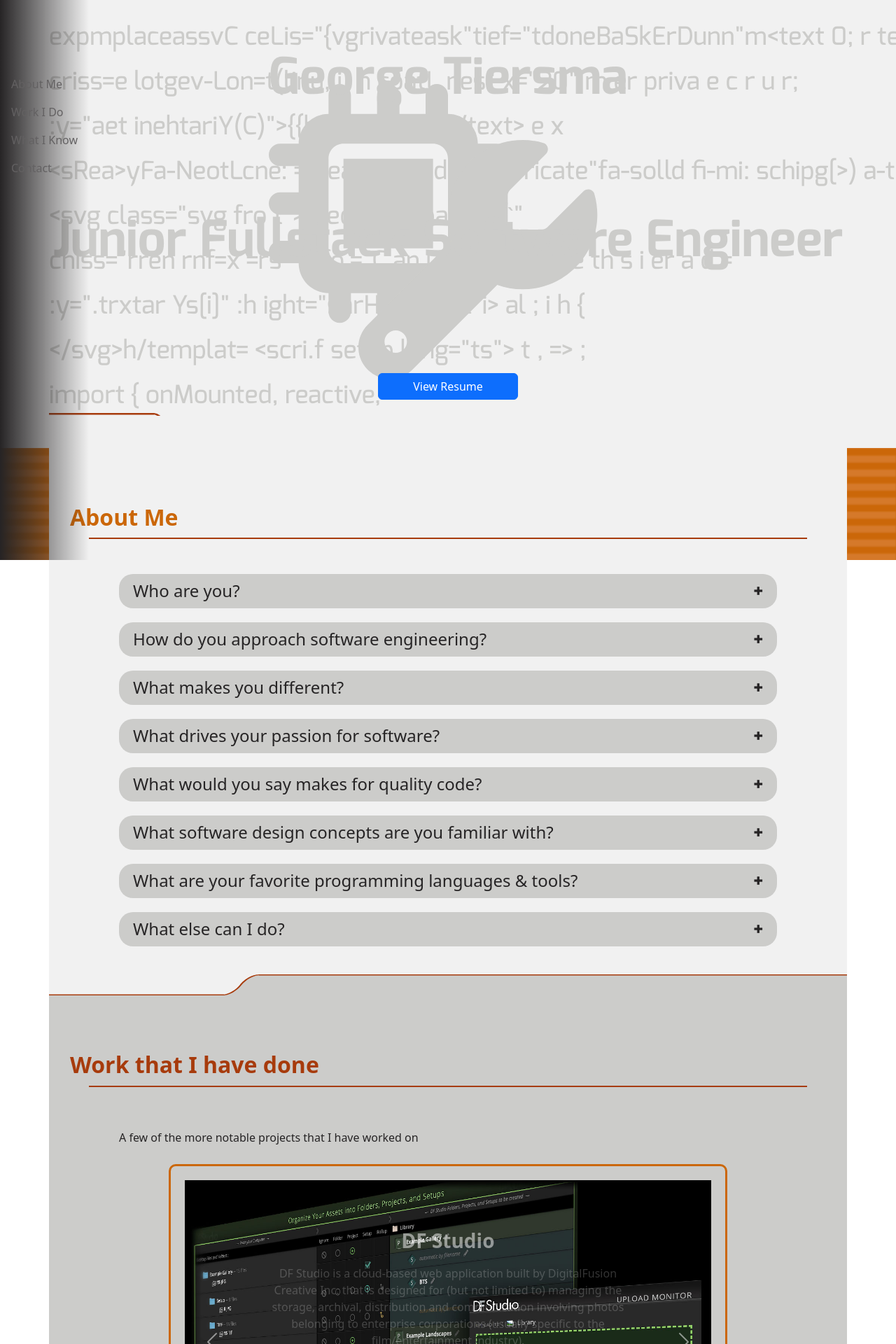
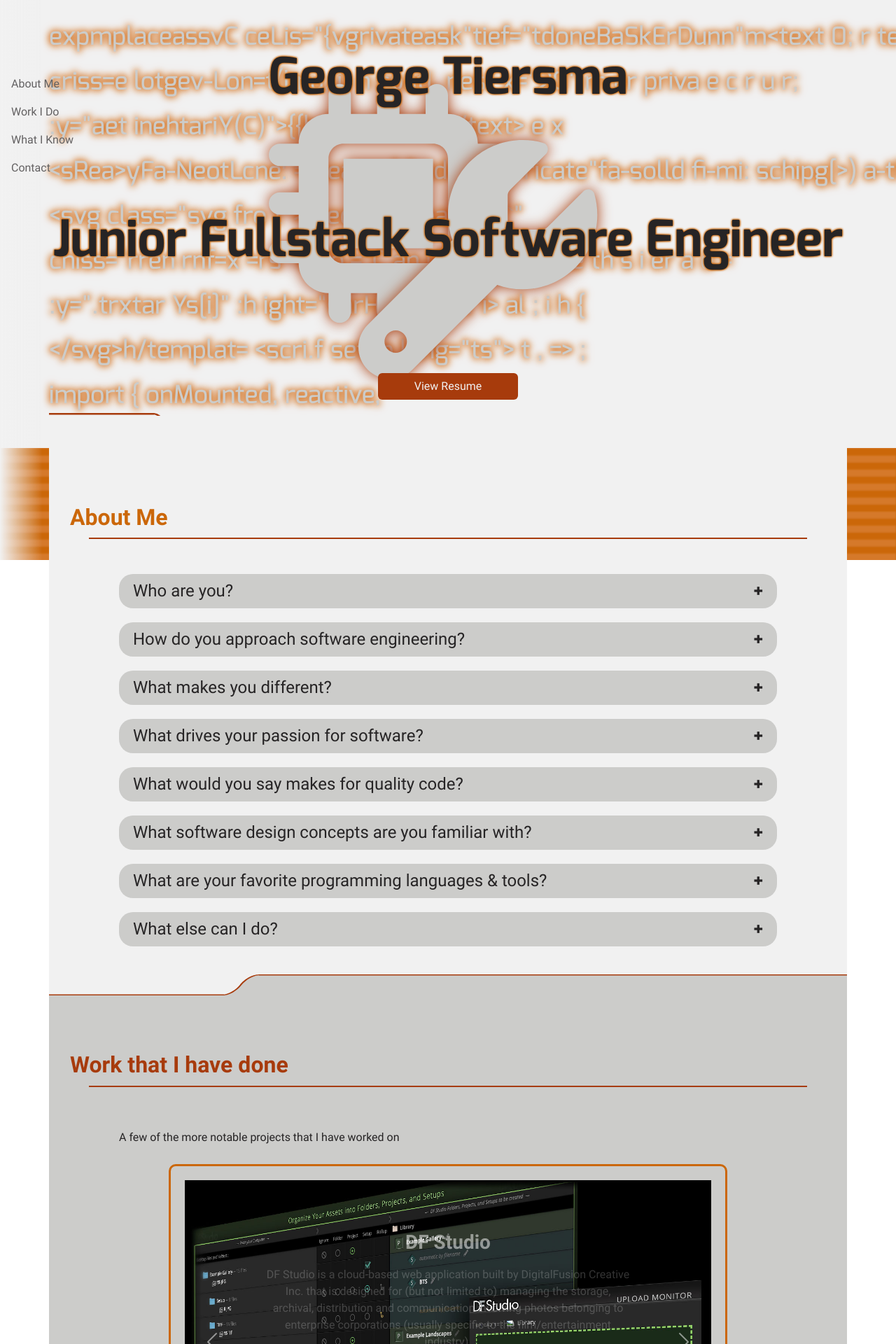
Before and after one commit to gtiersma/gtiersma.github.io, a Vue app: page / in a window 1280 px wide. Shown: the top 1920 px of the page at 70% size. Built offline with nearby package versions, Linux system fonts and the light colour scheme; what vue-tippy would draw is missing.

Commit message:
Added shading
- Also improved the side nav

- Also imported a primary font

- Also created the button style

```diff
--- a/src/App.vue
+++ b/src/App.vue
@@ -47,7 +47,7 @@ onMounted(() => widthWatcher.start())
     left: 0;
     padding-top: 100px;
     height: 100%;
-    background-image: linear-gradient(90deg, #262425, transparent);
+    background-image: linear-gradient(90deg, #f1f1f1, transparent, transparent);
   }
 
   .container {
--- a/src/assets/base.css
+++ b/src/assets/base.css
@@ -9,3 +9,15 @@
   src: local("ExoBd"),
     url(./ExoBold.otf) format("truetype");
 }
+
+@font-face {
+  font-family: "RobotoMd";
+  src: local("RobotoMd"),
+    url(./RobotoMed.ttf) format("truetype");
+}
+
+@font-face {
+  font-family: "RobotoBd";
+  src: local("RobotoBd"),
+    url(./RobotoBold.ttf) format("truetype");
+}
--- a/src/assets/main.css
+++ b/src/assets/main.css
@@ -3,20 +3,29 @@
 
 body {
   overflow-x: hidden;
+  font-family: "RobotoMd";
 }
 
 h2 {
-  font-weight: bold;
+  font-family: "RobotoBd";
   padding: 30px 0 0 30px;
 }
 
 h3 {
-  font-weight: bold;
+  font-family: "RobotoBd";
   padding: 20px 0 0 50px;
 }
 
 p {
   padding: 10px 100px;
+}
+
+a {
+  text-decoration: none;
+}
+
+a:hover {
+  color: #a73b0c;
 }
 
 .far-far-back {
--- a/src/assets/theme.css
+++ b/src/assets/theme.css
@@ -73,3 +73,13 @@
 .fnt-text-light {
   color: #636162;
 }
+
+.thm-button {
+  background-color: #a73b0c;
+  color: #f1f1f1
+}
+
+.thm-button:hover {
+  background-color: #d5792c;
+  color: #f1f1f1
+}
--- a/src/components/DividedSection.vue
+++ b/src/components/DividedSection.vue
@@ -1,5 +1,5 @@
 <template>
-  <div class="divided-section front">
+  <div class="divided-section far-front">
     <div class="divider top-divider">
       <svg
         :width="topCurve?.xStartCss"
--- a/src/components/ProjectArea.vue
+++ b/src/components/ProjectArea.vue
@@ -34,7 +34,7 @@
               <p class="cover-text">{{ paragraph }}</p>
               <p class="text">{{ paragraph }}</p>
             </div>
-            <a class="btn btn-primary" :href="project.imgPath">View Project</a>
+            <a class="btn thm-button" :href="project.imgPath">View Project</a>
           </div>
         </div>
       </div>
@@ -115,6 +115,10 @@
     filter: "contrast(99%)"
   }
 
+  a {
+    padding: 5px 30px;
+  }
+
   #projects {
     max-width: 70%;
     margin: 0 auto;
--- a/src/components/TitleArea.vue
+++ b/src/components/TitleArea.vue
@@ -8,10 +8,10 @@
   <div id="title-area">
     <title-background/>
 
-    <h1 class="title fnt-background-dark">George Tiersma</h1>
-    <h1 id="bottom-title" class="title fnt-background-dark">Junior Fullstack Software Engineer</h1>
+    <h1 class="title fnt-text-dark">George Tiersma</h1>
+    <h1 id="bottom-title" class="title fnt-text-dark">Junior Fullstack Software Engineer</h1>
 
-    <button class="btn btn-primary far-front">View Resume</button>
+    <button class="btn thm-button far-front">View Resume</button>
   </div>
 </template>
 
@@ -50,6 +50,7 @@ button {
 
 .title {
   font-family: "ExoBd";
+  text-shadow: 0 0 3px #cb6709, 0 0 3px #cb6709, 0 0 3px #cb6709;
 }
 
 #title-bar {
--- a/src/components/TitleBackground.vue
+++ b/src/components/TitleBackground.vue
@@ -133,11 +133,13 @@
 .icon {
   position: absolute;
   font-size: 256pt;
+  filter: drop-shadow(0 0 10px #a73b0c);
 }
 
 .font {
   font-family: "ExoMd";
   font-size: 27pt;
+  filter: drop-shadow(0 0 5px #d5792c) drop-shadow(0 0 5px #d5792c);
 }
 
 .svg {
```
Also changed, not shown: src/assets/RobotoBold.ttf (added), src/assets/RobotoMed.ttf (added).
